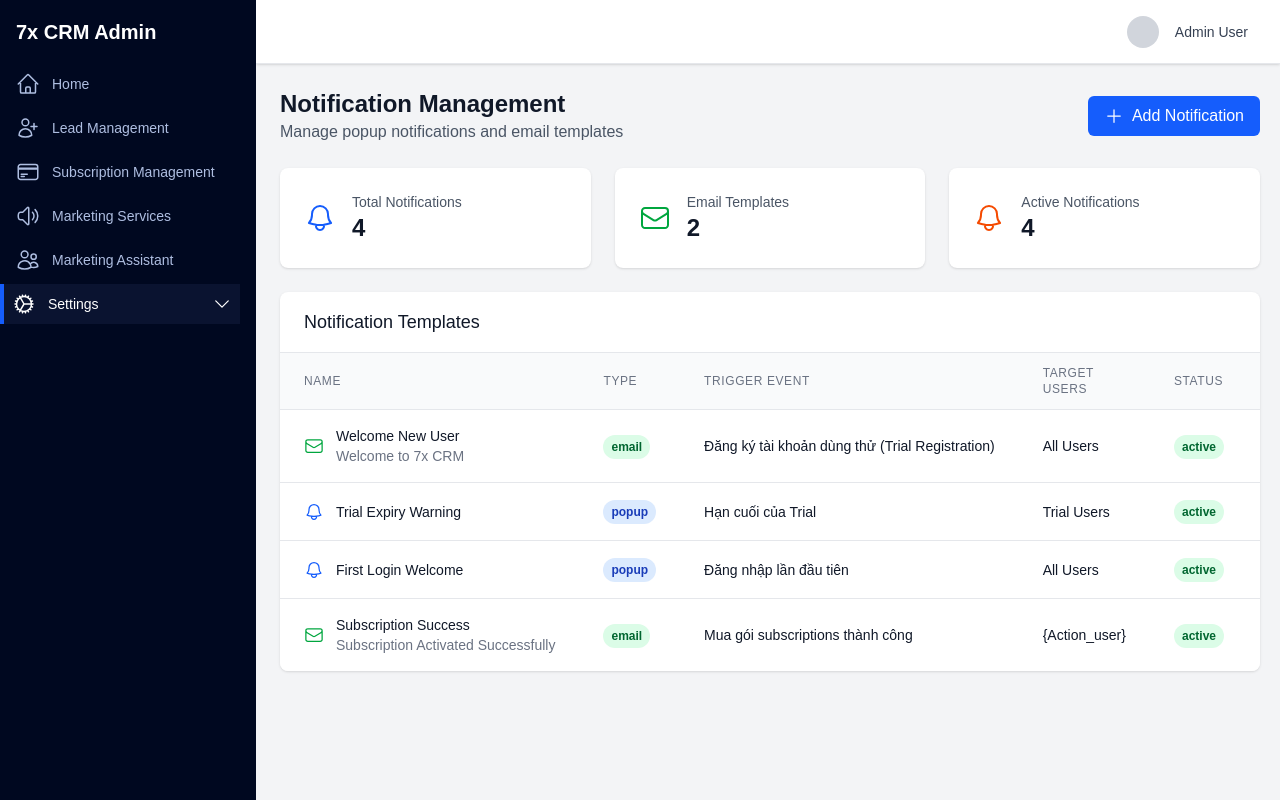
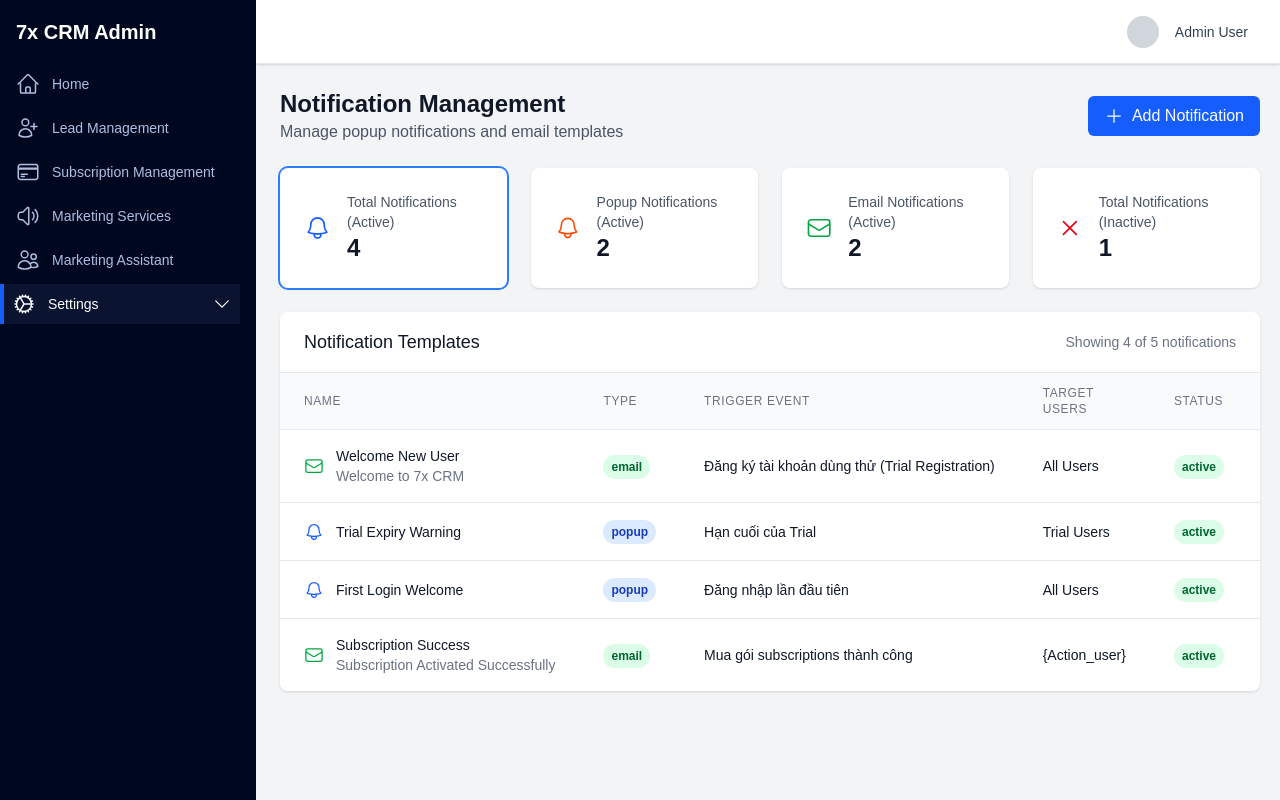
Before and after one commit to lekompozer/7xcrm-frontend, a Next.js app: page /settings/notifications in a window 1280 px wide. Built offline with nearby package versions, Linux system fonts and the light colour scheme.

Commit message:
update notification filter

```diff
--- a/src/app/(dashboard)/settings/notifications/page.tsx
+++ b/src/app/(dashboard)/settings/notifications/page.tsx
@@ -1,7 +1,7 @@
 'use client';
 
 import { useState } from 'react';
-import { PlusIcon, BellIcon, EnvelopeIcon, TrashIcon, PencilIcon } from '@heroicons/react/24/outline';
+import { PlusIcon, BellIcon, EnvelopeIcon, TrashIcon, PencilIcon, XMarkIcon } from '@heroicons/react/24/outline';
 
 interface NotificationTemplate {
     id: number;
@@ -363,11 +363,42 @@
             targetUsers: ['{Action_user}'],
             status: 'active',
             createdAt: '2024-01-08'
+        },
+        {
+            id: 5,
+            name: 'Old Promotion Email',
+            type: 'email',
+            subject: 'Special Offer - Limited Time',
+            content: 'Take advantage of our special promotion offer.',
+            triggerEvent: 'Thông báo khác',
+            targetUsers: ['All Users'],
+            status: 'inactive',
+            createdAt: '2023-12-01'
         }
     ]);
 
     const [showModal, setShowModal] = useState(false);
     const [editingNotification, setEditingNotification] = useState<NotificationTemplate | null>(null);
+    const [filterType, setFilterType] = useState<'all' | 'popup' | 'email' | 'inactive'>('all');
+
+    // Filter notifications based on selected filter
+    const filteredNotifications = notifications.filter(notification => {
+        switch (filterType) {
+            case 'popup':
+                return notification.type === 'popup' && notification.status === 'active';
+            case 'email':
+                return notification.type === 'email' && notification.status === 'active';
+            case 'inactive':
+                return notification.status === 'inactive';
+            case 'all':
+            default:
+                return notification.status === 'active';
+        }
+    });
+
+    const handleCardClick = (type: 'all' | 'popup' | 'email' | 'inactive') => {
+        setFilterType(type);
+    };
 
     const handleAddNotification = () => {
         setEditingNotification(null);
@@ -422,34 +453,67 @@
             </div>
 
             {/* Statistics */}
-            <div className="grid grid-cols-1 md:grid-cols-3 gap-6">
-                <div className="bg-white rounded-lg shadow p-6">
+            <div className="grid grid-cols-1 md:grid-cols-2 lg:grid-cols-4 gap-6">
+                <div
+                    onClick={() => handleCardClick('all')}
+                    className={`bg-white rounded-lg shadow p-6 cursor-pointer transition-all duration-200 hover:shadow-lg ${
+                        filterType === 'all' ? 'ring-2 ring-blue-500 bg-blue-50' : 'hover:bg-gray-50'
+                    }`}
+                >
                     <div className="flex items-center">
                         <BellIcon className="h-8 w-8 text-blue-600" />
                         <div className="ml-4">
-                            <p className="text-sm font-medium text-gray-600">Total Notifications</p>
-                            <p className="text-2xl font-bold text-gray-900">{notifications.length}</p>
-                        </div>
-                    </div>
-                </div>
-                <div className="bg-white rounded-lg shadow p-6">
-                    <div className="flex items-center">
-                        <EnvelopeIcon className="h-8 w-8 text-green-600" />
-                        <div className="ml-4">
-                            <p className="text-sm font-medium text-gray-600">Email Templates</p>
+                            <p className="text-sm font-medium text-gray-600">Total Notifications (Active)</p>
                             <p className="text-2xl font-bold text-gray-900">
-                                {notifications.filter(n => n.type === 'email').length}
+                                {notifications.filter(n => n.status === 'active').length}
                             </p>
                         </div>
                     </div>
                 </div>
-                <div className="bg-white rounded-lg shadow p-6">
+                <div
+                    onClick={() => handleCardClick('popup')}
+                    className={`bg-white rounded-lg shadow p-6 cursor-pointer transition-all duration-200 hover:shadow-lg ${
+                        filterType === 'popup' ? 'ring-2 ring-orange-500 bg-orange-50' : 'hover:bg-gray-50'
+                    }`}
+                >
                     <div className="flex items-center">
                         <BellIcon className="h-8 w-8 text-orange-600" />
                         <div className="ml-4">
-                            <p className="text-sm font-medium text-gray-600">Active Notifications</p>
+                            <p className="text-sm font-medium text-gray-600">Popup Notifications (Active)</p>
                             <p className="text-2xl font-bold text-gray-900">
-                                {notifications.filter(n => n.status === 'active').length}
+                                {notifications.filter(n => n.type === 'popup' && n.status === 'active').length}
+                            </p>
+                        </div>
+                    </div>
+                </div>
+                <div
+                    onClick={() => handleCardClick('email')}
+                    className={`bg-white rounded-lg shadow p-6 cursor-pointer transition-all duration-200 hover:shadow-lg ${
+                        filterType === 'email' ? 'ring-2 ring-green-500 bg-green-50' : 'hover:bg-gray-50'
+                    }`}
+                >
+                    <div className="flex items-center">
+                        <EnvelopeIcon className="h-8 w-8 text-green-600" />
+                        <div className="ml-4">
+                            <p className="text-sm font-medium text-gray-600">Email Notifications (Active)</p>
+                            <p className="text-2xl font-bold text-gray-900">
+                                {notifications.filter(n => n.type === 'email' && n.status === 'active').length}
+                            </p>
+                        </div>
+                    </div>
+                </div>
+                <div
+                    onClick={() => handleCardClick('inactive')}
+                    className={`bg-white rounded-lg shadow p-6 cursor-pointer transition-all duration-200 hover:shadow-lg ${
+                        filterType === 'inactive' ? 'ring-2 ring-red-500 bg-red-50' : 'hover:bg-gray-50'
+                    }`}
+                >
+                    <div className="flex items-center">
+                        <XMarkIcon className="h-8 w-8 text-red-600" />
+                        <div className="ml-4">
+                            <p className="text-sm font-medium text-gray-600">Total Notifications (Inactive)</p>
+                            <p className="text-2xl font-bold text-gray-900">
+                                {notifications.filter(n => n.status === 'inactive').length}
                             </p>
                         </div>
                     </div>
@@ -458,8 +522,33 @@
 
             {/* Notifications Table */}
             <div className="bg-white rounded-lg shadow overflow-hidden">
-                <div className="px-6 py-4 border-b border-gray-200">
-                    <h2 className="text-lg font-medium text-gray-900">Notification Templates</h2>
+                <div className="px-6 py-4 border-b border-gray-200 flex justify-between items-center">
+                    <div>
+                        <h2 className="text-lg font-medium text-gray-900">Notification Templates</h2>
+                        {filterType !== 'all' && (
+                            <div className="flex items-center mt-1">
+                                <span className="text-sm text-gray-500">Filtered by: </span>
+                                <span className={`ml-2 inline-flex px-2 py-1 text-xs font-semibold rounded-full ${
+                                    filterType === 'popup' ? 'bg-orange-100 text-orange-800' :
+                                    filterType === 'email' ? 'bg-green-100 text-green-800' :
+                                    'bg-red-100 text-red-800'
+                                }`}>
+                                    {filterType === 'popup' ? 'Popup (Active)' :
+                                     filterType === 'email' ? 'Email (Active)' :
+                                     'Inactive Notifications'}
+                                </span>
+                                <button
+                                    onClick={() => handleCardClick('all')}
+                                    className="ml-2 text-xs text-blue-600 hover:text-blue-800 underline"
+                                >
+                                    Clear filter
+                                </button>
+                            </div>
+                        )}
+                    </div>
+                    <div className="text-sm text-gray-500">
+                        Showing {filteredNotifications.length} of {notifications.length} notifications
+                    </div>
                 </div>
                 <div className="overflow-x-auto">
                     <table className="min-w-full divide-y divide-gray-200">
@@ -486,7 +575,7 @@
                             </tr>
                         </thead>
                         <tbody className="bg-white divide-y divide-gray-200">
-                            {notifications.map((notification) => (
+                            {filteredNotifications.map((notification) => (
                                 <tr key={notification.id} className="hover:bg-gray-50">
                                     <td className="px-6 py-4 whitespace-nowrap">
                                         <div className="flex items-center">
```
